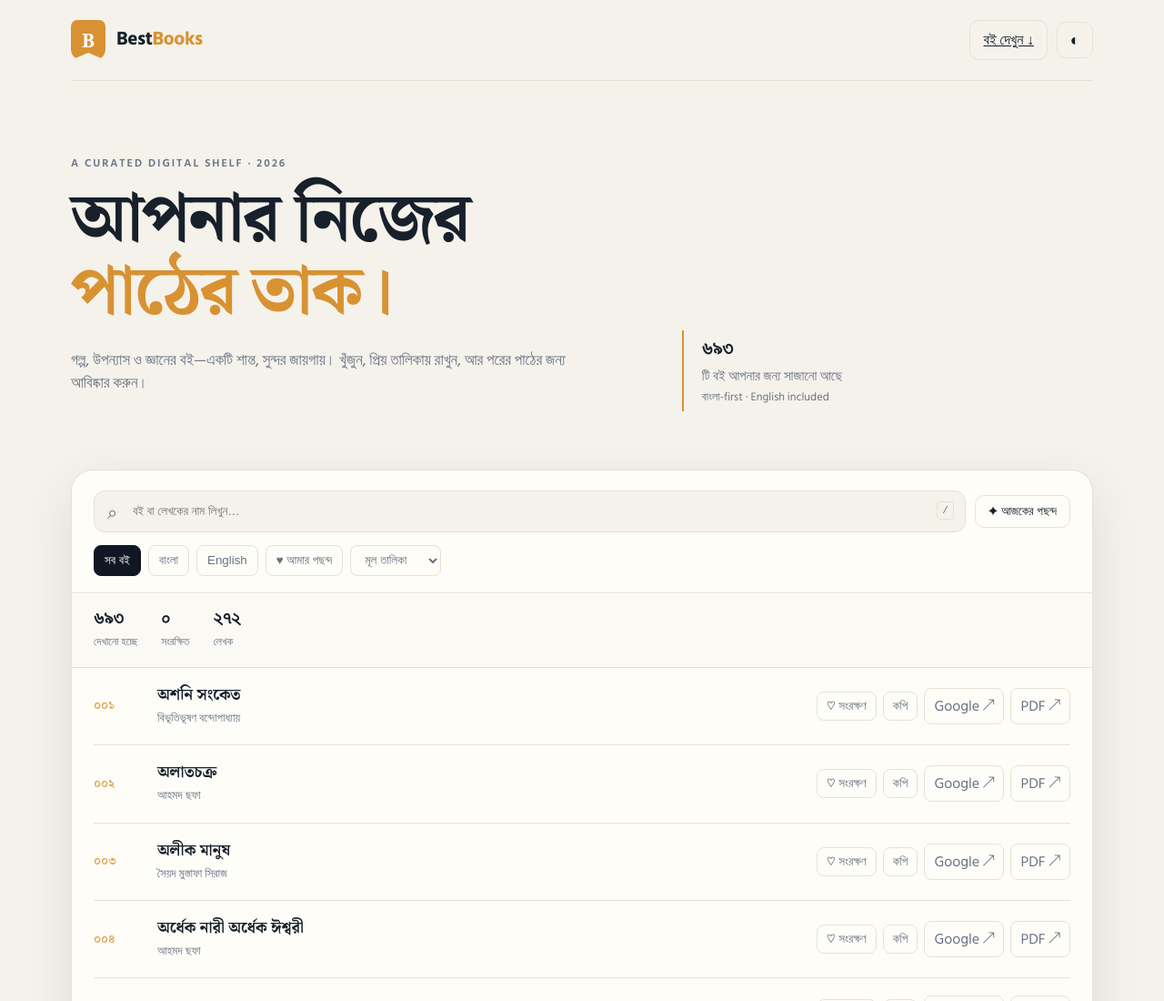
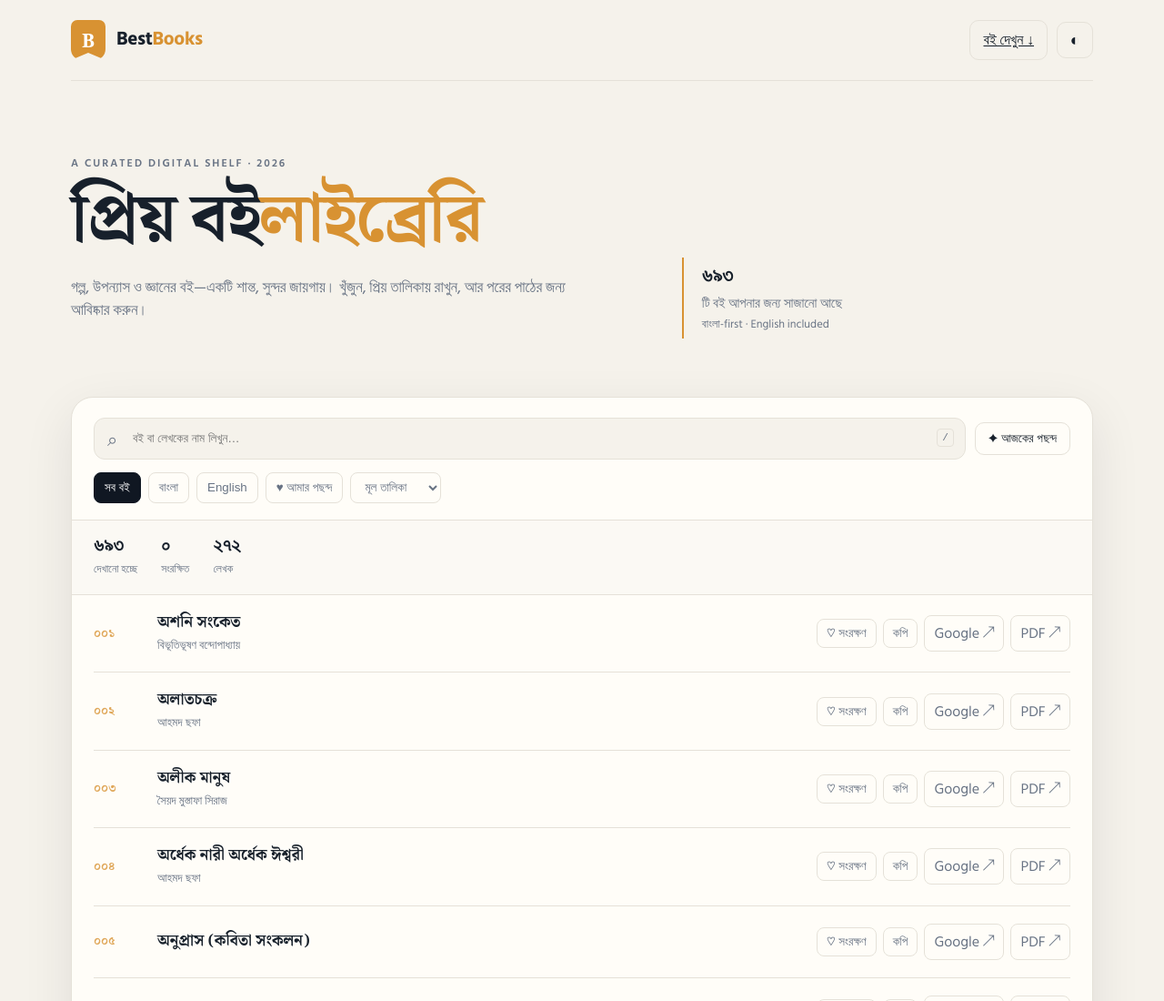
Before and after one commit to HumayunShariarHimu/BestBooks, a plain HTML site: page index.html in a window 1280 px wide. Shown: the top 1100 px of the page at 91% size. Drawn offline with Linux system fonts and the light colour scheme.

Commit message:
Add files via upload

```diff
--- a/index.html
+++ b/index.html
@@ -26,7 +26,7 @@ footer{padding:36px 0 48px;display:flex;justify-content:space-between;gap:15px;c
 <body>
 <div class="shell">
 <header class="topbar"><a class="brand" href="./"><span class="mark">B</span><span class="brand-name">Best<span>Books</span></span></a><div class="top-actions"><a class="ghost-btn" href="#library">বই দেখুন ↓</a><button class="icon-btn" id="themeBtn" title="থিম বদলান" aria-label="থিম বদলান">◐</button></div></header>
-<section class="hero"><div><div class="eyebrow">A curated digital shelf · 2026</div><h1>আপনার নিজের <em>পাঠের তাক।</em></h1><p class="hero-copy">গল্প, উপন্যাস ও জ্ঞানের বই—একটি শান্ত, সুন্দর জায়গায়। খুঁজুন, প্রিয় তালিকায় রাখুন, আর পরের পাঠের জন্য আবিষ্কার করুন।</p></div><div class="hero-note"><strong id="heroCount">—</strong><span>টি বই আপনার জন্য সাজানো আছে</span><br><small>বাংলা-first · English included</small></div></section>
+<section class="hero"><div><div class="eyebrow">A curated digital shelf · 2026</div><h1>প্রিয় বই<em>লাইব্রেরি</em></h1><p class="hero-copy">গল্প, উপন্যাস ও জ্ঞানের বই—একটি শান্ত, সুন্দর জায়গায়। খুঁজুন, প্রিয় তালিকায় রাখুন, আর পরের পাঠের জন্য আবিষ্কার করুন।</p></div><div class="hero-note"><strong id="heroCount">—</strong><span>টি বই আপনার জন্য সাজানো আছে</span><br><small>বাংলা-first · English included</small></div></section>
 <section class="library" id="library"><div class="library-head"><div class="search-row"><div class="search-wrap"><span>⌕</span><input id="q" class="search" type="search" placeholder="বই বা লেখকের নাম লিখুন…" autocomplete="off" aria-label="বই বা লেখকের নাম দিয়ে খুঁজুন"/><kbd class="kbd">/</kbd></div><button class="ghost-btn" id="randomBtn">✦ আজকের পছন্দ</button></div><div class="controls"><button class="filter active" data-filter="all">সব বই</button><button class="filter" data-filter="bn">বাংলা</button><button class="filter" data-filter="en">English</button><button class="filter" data-filter="favorites">♥ আমার পছন্দ</button><select id="sort" class="control" aria-label="সাজান"><option value="default">মূল তালিকা</option><option value="az">নাম: A–Z</option><option value="za">নাম: Z–A</option><option value="author">লেখক অনুযায়ী</option></select></div></div><div class="stats"><div class="stat"><strong id="count">—</strong><span>দেখানো হচ্ছে</span></div><div class="stat"><strong id="favCount">০</strong><span>সংরক্ষিত</span></div><div class="stat"><strong id="authorCount">—</strong><span>লেখক</span></div></div><div class="list" id="list"></div><button class="ghost-btn load-more" id="moreBtn">আরও বই দেখুন</button></section>
 <footer><div>BestBooks · পাঠের আনন্দ, এক জায়গায়<br><small>Curated by Humayun Shariar Himu</small></div><a class="footer-link" href="https://github.com/HumayunShariarHimu/BestBooks" target="_blank" rel="noopener">Open source on GitHub ↗</a></footer>
 </div><div class="toast" id="toast" role="status"></div><div class="modal-backdrop" id="modal"><div class="modal"><h2 id="modalTitle">আজকের পছন্দ</h2><p id="modalText"></p><div class="modal-actions"><a id="modalGoogle" class="action" target="_blank" rel="noopener">Google-এ খুঁজুন ↗</a><a id="modalPdf" class="action" target="_blank" rel="noopener">PDF খুঁজুন ↗</a><button class="ghost-btn" id="closeModal">বন্ধ করুন</button></div></div></div>
```
